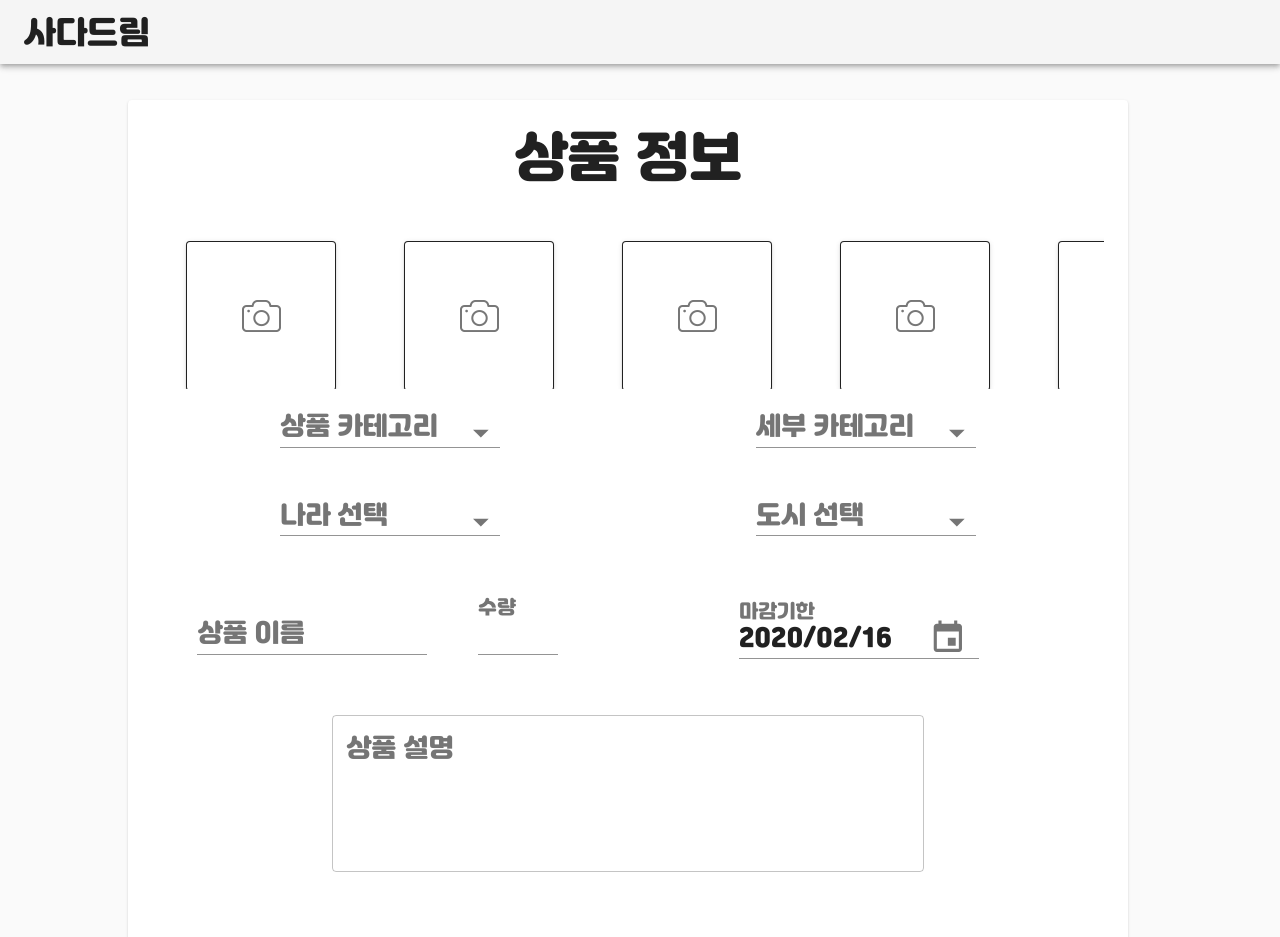
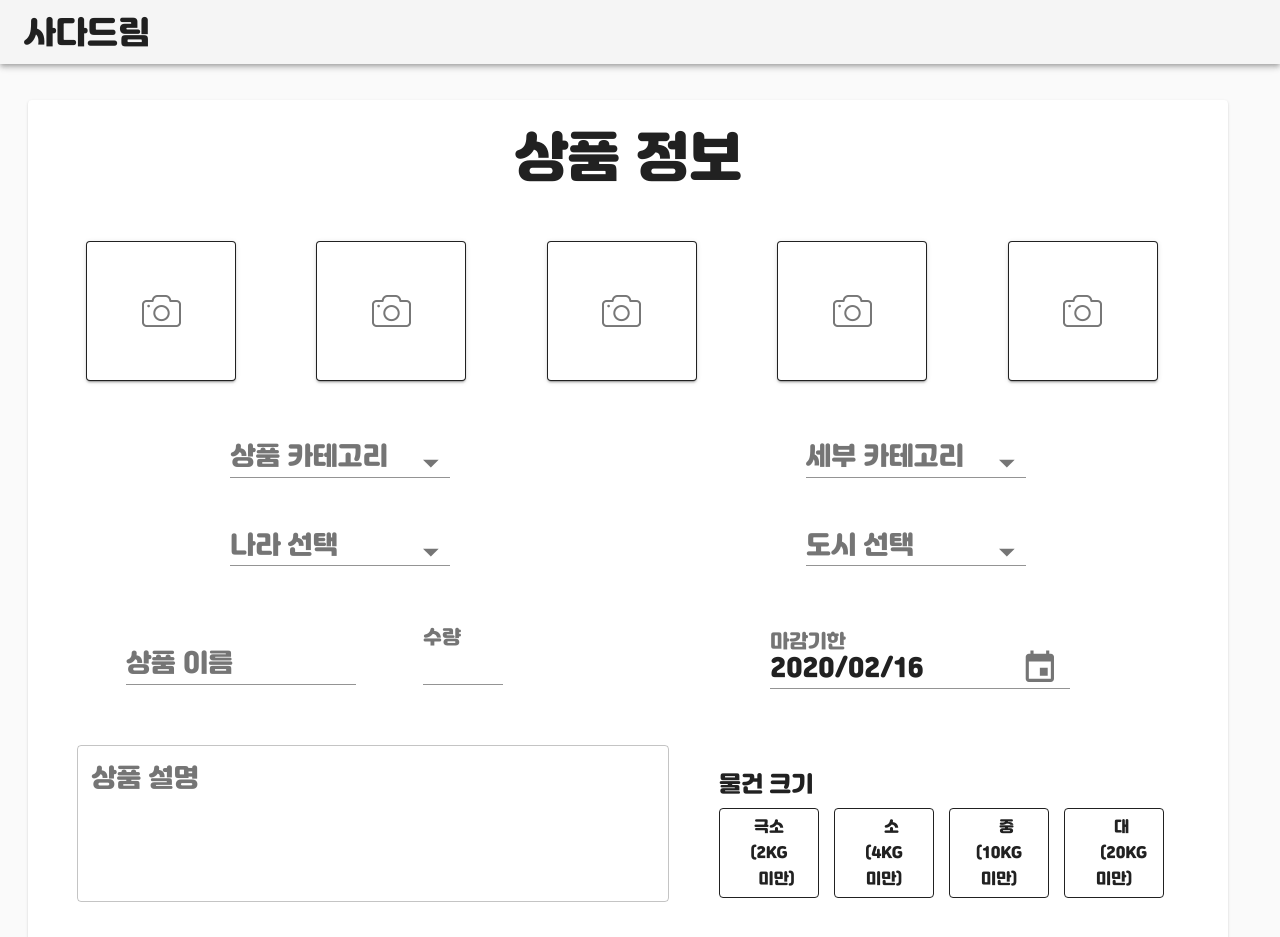
Before and after one commit to KIMHWANSEUNG/sada-dream_v1, a React (Create React App) app in the folder client/: page / in a window 1280 px wide. Shown: the top 937 px of the page. Built offline with nearby package versions, Linux system fonts and the light colour scheme.

Commit message:
MERGE : 환승이 작업 : 상품 크기

```diff
--- a/client/src/Components/ProductAdd.js
+++ b/client/src/Components/ProductAdd.js
@@ -42,7 +42,7 @@ const styles = theme => ({
         position: 'relative'
     },
     paper: {
-        width: 1000,
+        width: 1200,
         marginTop: theme.spacing(3),
         marginBottom: theme.spacing(3),
         padding: theme.spacing(2),
@@ -65,7 +65,7 @@ const styles = theme => ({
                 .breakpoints
                 .up(600 + theme.spacing(2) * 2)
         ]: {
-            width: 1000, // 페이퍼를 늘릴려면 이걸 넓게잡고 위에 페이퍼도 넓게 잡아야된다
+            width: 1200, // 페이퍼를 늘릴려면 이걸 넓게잡고 위에 페이퍼도 넓게 잡아야된다
             marginLeft: 'auto',
             marginRight: 'auto'
         }
@@ -77,74 +77,91 @@ const styles = theme => ({
         marginLeft: 30
     },
     TextField_name: {
-        marginLeft: 20,
-        width: 230
+        marginLeft:40,
+        width: 230,
     },
-    TextField_count: {
-        width: 80,
-        marginTop: 30,
-        marginBottom: 30,
-        marginRight: 130
+    TextField_count:{
+        width:80,
+        marginTop:30,
+        marginBottom:30,
+        marginRight:200
     },
-    TextField_explain: {
-        marginBottom: 50,
-        marginTop: 30
+    TextField_explain:{
+        marginBottom:50,
+        marginTop:30
     },
-    TextField_price: {
-        width: 330,
-        textAlign: "center"
+    TextField_price:{
+        width:330,
+        textAlign:"center"
     },
-    Select: {
-        width: 220,
-        marginBottom: 30
+    Select:{
+      width:220,
+      marginBottom:30,
     },
-    KeyboardDatePicker: {
-        width: 240,
-        marginRight: 100
+    KeyboardDatePicker:{
+        width:300,
+        marginRight:100
     },
-    Select_Formcontrol: {
-        minWidth: 220
+
+    Select_Formcontrol:{
+        minWidth :220
     },
-    Divider: {
+    Divider:{
         marginTop: theme.spacing(20),
         marginBottom: theme.spacing(10),
-        border: "1px solid"
+        border: "1px solid",
     },
-    Button_next: {
-        width: 120,
-        height: 60,
-        margin: 30
+    Button_next:{
+        width:120,
+        height:60,
+        margin:30
     },
-    Button_directdeal: {
-        marginLeft: 10
+    Button_directdeal:{
+        marginLeft:10
     },
 
         // 상품 이미지 속성
         input: {
-        display: "none"
+            display: "none",
         },
-    image_root: {
+        div_image: {
             display: 'flex',
             flexWrap: 'wrap',
             justifyContent: 'space-around',
             overflow: 'hidden',
-        backgroundColor: theme.palette.background.paper
+            backgroundColor: theme.palette.background.paper,
+            marginBottom:30
         },
-    gridList: {
+
+        Grid_image: {
             width: "100%",
             height: "100%",
             flexWrap: 'nowrap',
-        transform: 'translateZ(0)'
+            transform: 'translateZ(0)',
         },
+
         icon_button: {
             width: "150px",
-        height: "150px",
+            height: "140px",
             marginLeft: theme.spacing(4),
             marginRight: theme.spacing(4),
             marginTop: theme.spacing(4),
             marginButtom: theme.spacing(4),
             border: "1px solid",
-        backgroundColor: "white"
+            backgroundColor: "white",
+        },
+        Button_product_size:{
+            '&:focus': {
+                boxShadow: 'none',
+                backgroundColor: '#0062cc',
+                borderColor: '#005cbf',
+              },
+            width: "100px",
+            height: "90px",
+            border:"1px solid",
+           marginRight:15,
+           fontSize: 15,
+
         }
 
 })
@@ -181,13 +198,18 @@ class CustomerAdd extends React.Component {
             product_city: '',
             product_name: '',
             product_count: '',
+            product_outdate: Date.now(),
             product_explain: '',
-            product_outdate: Date.now(),
+            product_size:'',
             product_price: '',
             product_request: '',
             CategoryFlag: 0,
             CountryFlag: 0,
             PostNumber: 0,
+
+            //상품크기
+            Button1:false,
+            Button2:false,
 
             //택배
             isDelivery: true,
@@ -377,6 +399,29 @@ class CustomerAdd extends React.Component {
         });
     };
 
+    handleProductsizeChange1= (e) =>{
+            this.setState({Button1:true})
+            if(this.state.Button1 === true)
+            {
+                this.setState({Button2:false})
+                this.setState({product_size:'극소'})
+                console.log(this.state.product_size)
+            }
+
+    };
+    handleProductsizeChange2= (e) =>{
+        this.setState({Button2:true})
+        if(this.state.Button2 === true)
+        {
+
+            this.setState({Button1:false})
+            this.setState({product_size:'소'})
+            console.log(this.state.product_size)
+
+        }
+    };
+
+
     render() {
 
         // css REACTOR! : DB화 시켜야함 => 그래야 관리자 페이지에서 카테고리 관리 가능!!!
@@ -490,8 +535,8 @@ class CustomerAdd extends React.Component {
                             <Typography variant="h4" gutterBottom="gutterBottom" align="center">
                                 상품 정보
                             </Typography>
-                            <div className={classes.image_root}>
-                                <GridList className={classes.gridList} cols={2.5}>
+                            <div className={classes.div_image}>
+                                <GridList className={classes.Grid_image} cols={2.5}>
                                     {
                                         tileData.map(tile => (
                                             <div>
@@ -642,21 +687,20 @@ class CustomerAdd extends React.Component {
                                     rows="4"
                                     variant="outlined"
                                     value={this.state.product_explain}
-                                    onChange={this.handleValueChange}/> {/* 마감기한 버튼 */}
-                                <MuiPickersUtilsProvider utils={DateFnsUtils}>
-                                    <KeyboardDatePicker
-                                        disableToolbar="disableToolbar"
-                                        variant="inline"
-                                        format="yyyy/MM/dd"
-                                        margin="normal"
-                                        id="product_outdate"
-                                        label="마감기한"
-                                        value={this.state.product_outdate}
-                                        onChange={this.handleOutDateChange}
-                                        KeyboardButtonProps={{
-                                            'aria-label' : 'change date'
-                                        }}/>
-                                </MuiPickersUtilsProvider>
+                                    onChange={this.handleValueChange}/>
+
+                            {/* 상품 크기 버튼 */}
+                           <FormControl>
+                           <Typography variant="h7" gutterBottom>
+                                물건 크기
+                            </Typography>
+                            <Grid>
+                            <Button id="product_size1" className={classes.Button_product_size} variant="outlined" onClick={this.handleProductsizeChange1}  >극소   (2kg  　미만)</Button>
+                            <Button id="product_size2"className={classes.Button_product_size} variant="outlined" onClick={this.handleProductsizeChange2} >　소　　(4kg　 미만)</Button>
+                            <Button id="product_size3"className={classes.Button_product_size} variant="outlined">　중　  (10kg　미만)</Button>
+                            <Button id="product_size4"className={classes.Button_product_size} variant="outlined">　대 　 (20kg　미만)</Button>
+                            </Grid>
+                            </FormControl>
                             </Grid>
                             <Grid
                                 container="container"
```
Lines whose indentation alone changed are shown as unchanged.
